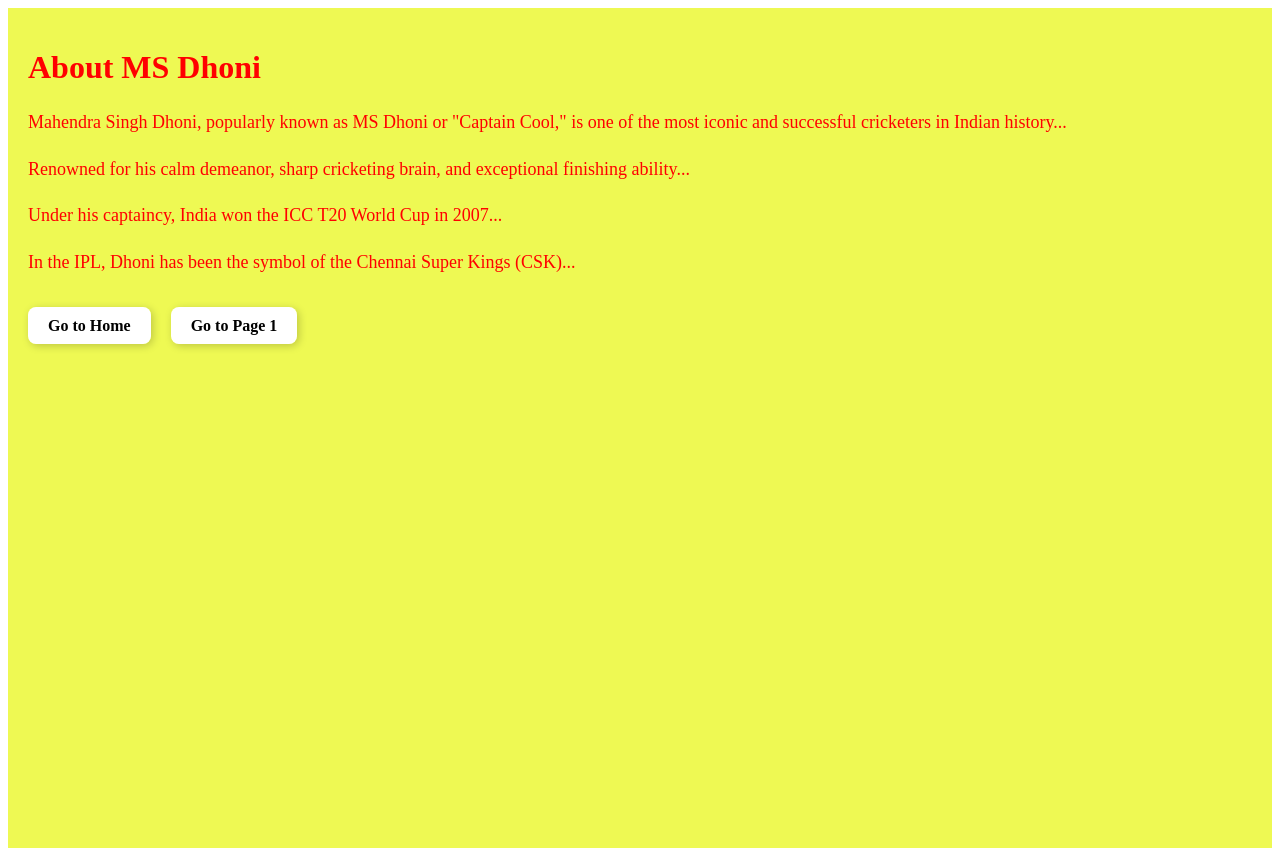
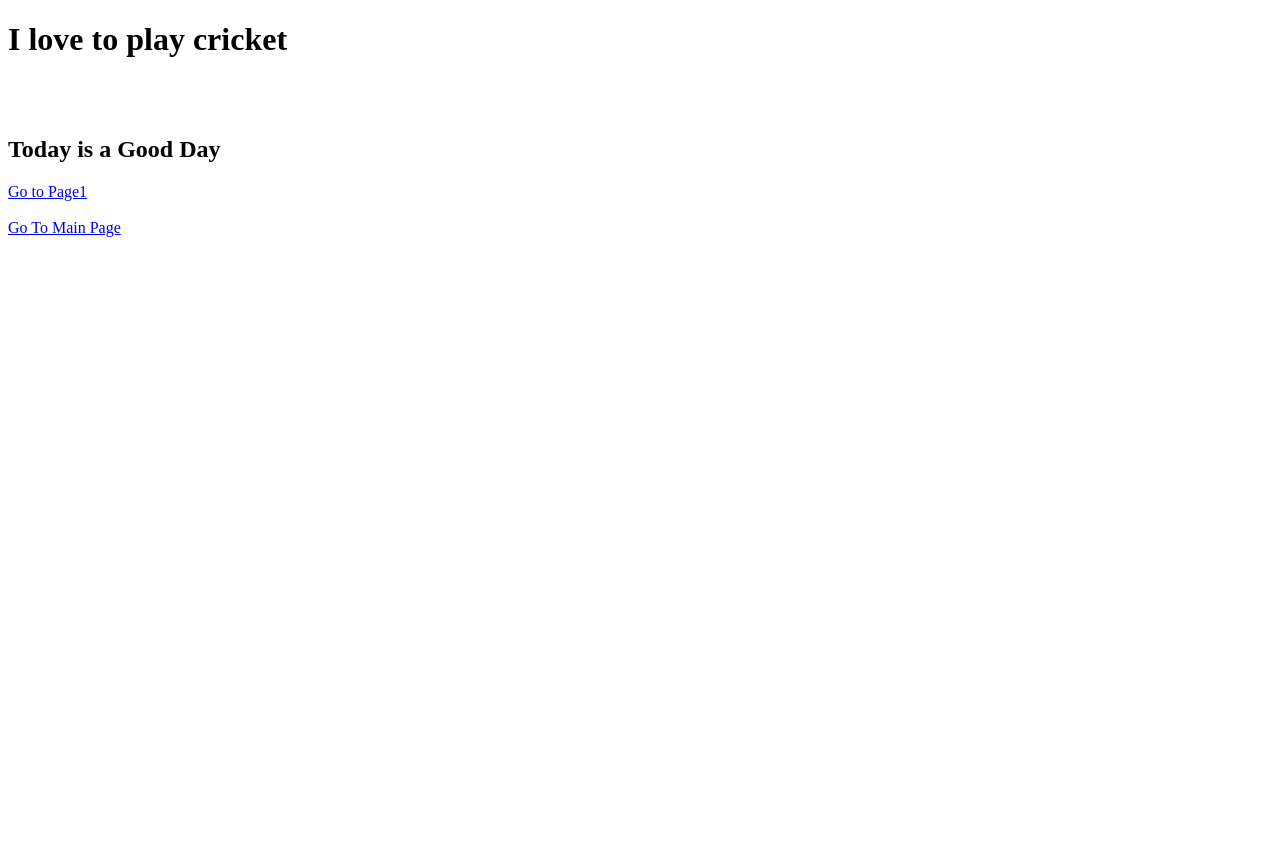
Before and after one commit to Praneeth30412/frontendproject2, a React (Vite) app: page /frontendproject2/page2 in a window 1280 px wide. After the commit the page ends 821 px from the top, so only its background shows below. Built offline with nearby package versions, Linux system fonts and the light colour scheme.

Commit message:
Intial commit

```diff
--- a/src/App.jsx
+++ b/src/App.jsx
@@ -1,40 +1,35 @@
-import { useState } from 'react';
-import './App.css';
-import { Link } from 'react-router-dom';
-
+import { useState } from 'react'
+import './App.css'
+import {Link} from 'react-router-dom';
 function App() {
-  const [count, setCount] = useState(0);
-
-  const linkBoxStyle = {
-    padding: '10px 20px',
-    borderRadius: '8px',
-    backgroundColor: '#fff',
-    color: 'black',
-    textDecoration: 'none',
-    fontWeight: 'bold',
-    boxShadow: '2px 2px 8px rgba(0,0,0,0.2)',
-    transition: 'transform 0.2s',
-    display: 'inline-block',
-  };
-
-  const linkContainerStyle = {
-    display: 'flex',
-    justifyContent: 'space-between',
-    marginTop: '40px',
-    padding: '0 40px',
-  };
+  const [count, setCount] = useState(0)
 
   return (
     <>
-      <h1>Welcome to the Web Page of Cricket</h1>
-      <h2>Today's topic is about KLR and MSD</h2>
-
-      <div style={linkContainerStyle}>
-        <Link to="/page1" style={linkBoxStyle}>Go to Page1</Link>
-        <Link to="/page2" style={linkBoxStyle}>Go to Page2</Link>
-      </div>
+      <h1>
+        Welome to FEDF class in KLU
+      </h1>
+      <h2>
+        Today's topic is Introduction to React
+      </h2>
+      <h3>
+        Today's Date is 29.07.25
+      </h3>
+      <h4>
+        2400030412-Datta Prasad
+      </h4>
+       <Link to="/page1">Go To Page1</Link>
+       <br/>
+       <br/>
+       <Link to="/page2">Go To Page2</Link>
+       <br/>
+       <br/>
+      <Link to="/page3">Go To Page3</Link>
+       <br/>
+       <br/>
+       <Link to="/page4">Go To Page4</Link>
     </>
-  );
+  )
 }
 
-export default App;
+export default App
--- a/src/Page2.jsx
+++ b/src/Page2.jsx
@@ -1,56 +1,28 @@
-import React, { Component } from 'react';
-import { Link } from 'react-router-dom';
-
+import React, { Component } from 'react'
+import { Link } from 'react-router-dom'
+import './css/Page2.css'
 export default class Page2 extends Component {
   render() {
-    const linkBoxStyle = {
-      padding: '10px 20px',
-      borderRadius: '8px',
-      backgroundColor: '#fff',
-      color: 'black',
-      textDecoration: 'none',
-      fontWeight: 'bold',
-      boxShadow: '2px 2px 8px rgba(0,0,0,0.2)',
-      transition: 'transform 0.2s',
-    };
+    return (
+      <div className='main1'>
+       <h1>
+        I love to play cricket
+       </h1>
+       <br/>
+       <br/>
+       <div id='text1'>
+        <h2>
+          Today is a Good Day
+        </h2>
+       </div>
+       <Link to="/page1">Go to Page1</Link>
+       <br/><br/>
+       <div className='link2'>
+       <Link to="/">Go To Main Page</Link>
+      </div>
+      <br/>
+      </div>
 
-    const linkHoverStyle = {
-      ...linkBoxStyle,
-      transform: 'scale(1.05)',
-    };
-
-    return (
-      <main style={{ backgroundColor: '#e8f712b9', color: 'red', minHeight: '100vh', padding: '20px' }}>
-        <h1>About MS Dhoni</h1>
-
-        <p style={{ fontSize: '18px', lineHeight: '1.6' }}>
-          Mahendra Singh Dhoni, popularly known as MS Dhoni or "Captain Cool," is one of the most iconic and successful
-          cricketers in Indian history...
-        </p>
-
-        <p style={{ fontSize: '18px', lineHeight: '1.6' }}>
-          Renowned for his calm demeanor, sharp cricketing brain, and exceptional finishing ability...
-        </p>
-
-        <p style={{ fontSize: '18px', lineHeight: '1.6' }}>
-          Under his captaincy, India won the ICC T20 World Cup in 2007...
-        </p>
-
-        <p style={{ fontSize: '18px', lineHeight: '1.6' }}>
-          In the IPL, Dhoni has been the symbol of the Chennai Super Kings (CSK)...
-        </p>
-
-        <footer style={{ marginTop: '40px' }}>
-          <ul style={{ listStyle: 'none', padding: 0, display: 'flex', gap: '20px' }}>
-            <li>
-              <Link to="/" style={linkBoxStyle}>Go to Home</Link>
-            </li>
-            <li>
-              <Link to="/page1" style={linkBoxStyle}>Go to Page 1</Link>
-            </li>
-          </ul>
-        </footer>
-      </main>
-    );
+    )
   }
 }
--- /dev/null
+++ b/src/Page3.jsx
@@ -0,0 +1,33 @@
+import React, { Component } from 'react'
+
+export default class Page3 extends Component {
+  render() {
+    return (
+      <div>
+        <header>
+            <nav>
+                <div className='logo'>My Website</div>
+                <ul id="navlist">
+                    <li>Home</li>
+                    <li>About</li>
+                    <li>Services</li>
+                    <li>Contact</li>
+                </ul>
+                <div className='menu'onClick={()=>this.menuClick()}>&#9776;</div>
+            </nav>
+
+            </header>
+            <section>
+
+                <h1>  Welcome to Respoinse WebPage</h1>
+                <p>
+                    This is an example page which can adopt any screen size
+                </p>
+            </section>
+            <footer>
+                Copyright @ 2025.All rights reserved.
+            </footer>
+      </div>
+    )
+  }
+}
--- /dev/null
+++ b/src/css/Page3.css
@@ -0,0 +1,20 @@
+.content{
+    background-color: blueviolet;
+    width: 100%;
+    height: 100px;
+}
+.header{
+    background-color: brown;
+    width: 100%;
+    height: 30px;
+}
+.body{
+    background-color: darkgrey;
+    width: 100%;
+    height: calc(100%-60px);
+}
+.fotter{
+    background-color: gold;
+    width: 100%;
+    height: 30px;
+}
--- a/src/index.css
+++ b/src/index.css
@@ -0,0 +1,4 @@
+html,body,#root{
+    width: 100%;
+    height: 100%;
+}
--- a/src/main.jsx
+++ b/src/main.jsx
@@ -1,17 +1,22 @@
-import { StrictMode } from 'react';
-import { createRoot } from 'react-dom/client';
-import './index.css';
-import App from './App.jsx';
-import { BrowserRouter, Routes, Route } from 'react-router-dom';
-import Page1 from './Page1.jsx';
-import Page2 from './Page2.jsx';
+import { StrictMode } from 'react'
+import { createRoot } from 'react-dom/client'
+import './index.css'
+import App from './App.jsx'
+import { BrowserRouter,Routes,Route } from 'react-router-dom'
+import Page1 from './Page1.jsx'
+import Page2 from './Page2.jsx'
+import Page3 from './Page3.jsx'
+import Page4 from './Page4.jsx'
 
 createRoot(document.getElementById('root')).render(
-  <BrowserRouter basename="frontendproject2">
-    <Routes>
-      <Route path="/" element={<App />} />
-      <Route path="/page1" element={<Page1 />} />
-      <Route path="/page2" element={<Page2 />} />
-    </Routes>
-  </BrowserRouter>
-);
+<BrowserRouter basename="frontendproject2">
+  <Routes>
+    <Route path="/" element = {<App/>}></Route>
+    <Route path='/page1' element={<Page1/>}></Route>
+    <Route path='/page2' element={<Page2/>}></Route>
+    <Route path='/page3' element={<Page3/>}></Route>
+    <Route path='/page4' element={<Page4/>}></Route>
+
+  </Routes>
+</BrowserRouter>
+)
```
Also changed, not shown: src/Page4.jsx (added), src/css/Page4.css (added).
